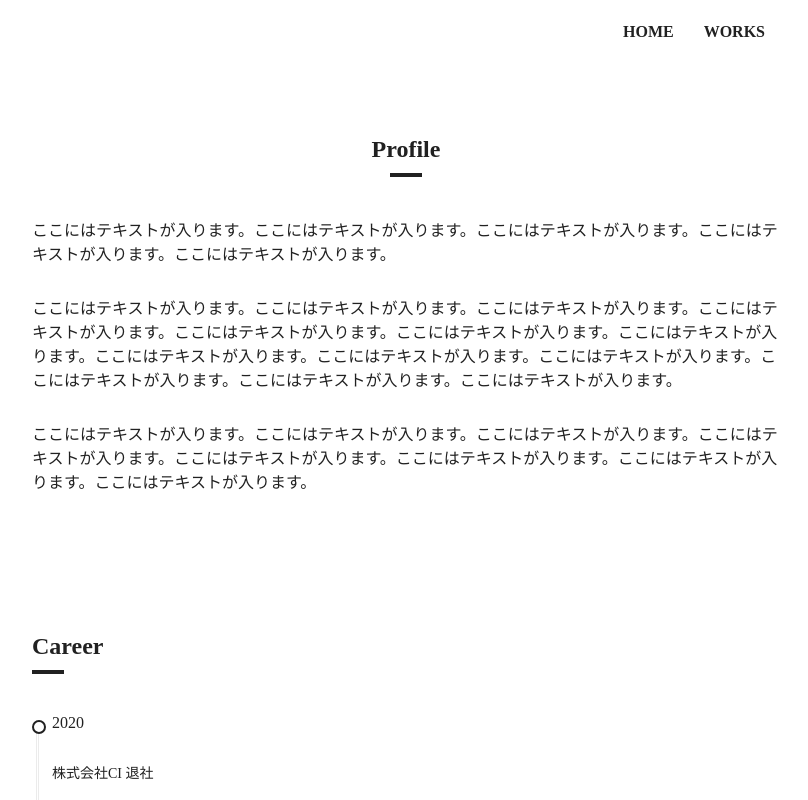
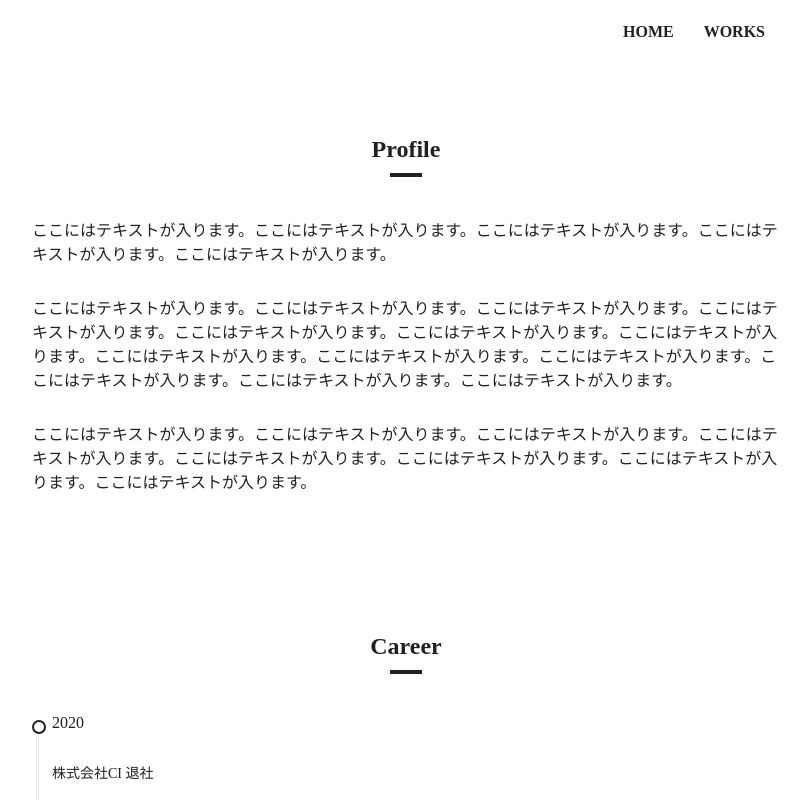
Before and after one commit to curctich/portfolio, a Nuxt app: page / in a window 1280 px wide. Shown: the top 800 px of the page, without its empty margins (234-1042 px from the left). Built offline with nearby package versions, Linux system fonts and the light colour scheme.

Commit message:
共通スタイルを修正

```diff
--- a/layouts/default.vue
+++ b/layouts/default.vue
@@ -61,15 +61,16 @@ ol {
 }
 
 .title--primary {
+  margin-bottom: 40px;
   font-size: 2.4rem;
   font-weight: bold;
-  margin-bottom: 40px;
+  text-align: center;
   &::after {
     content: '';
     display: block;
     width: 32px;
     height: 4px;
-    margin-top: 10px;
+    margin: 10px auto 0;
     background-color: #212121;
   }
 }
```
